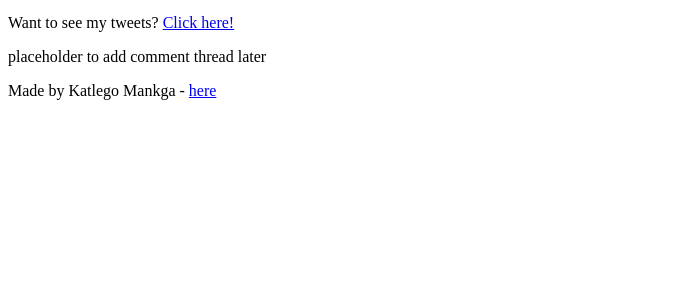
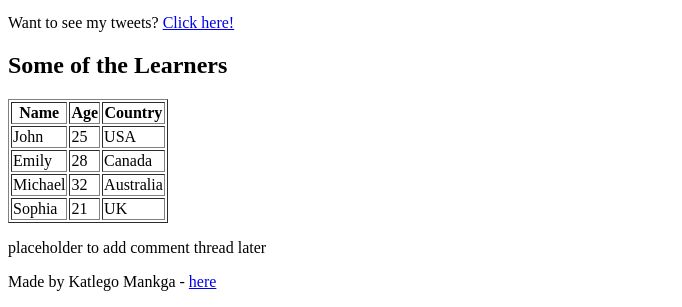
Before and after one commit to katlego22-maker/My_First_Portfolio, a plain HTML site: page html_basic/index.html in a window 1280 px wide. Shown: the part 573-880 px from the top of the page, without its empty margins (0-682 px from the left). Before the commit the page ends 800 px from the top, so only its background shows below. Drawn offline with Linux system fonts and the light colour scheme.

Commit message:
feat: adding table to index

```diff
--- a/html_basic/index.html
+++ b/html_basic/index.html
@@ -32,6 +32,40 @@
             </a>
 
             <p>Want to see my tweets? <a href="tweets.html">Click here!</a></p>
+            <div class="learners-table">
+                <h2>Some of the Learners</h2>
+                <table border="1">
+                    <thead>
+                        <tr>
+                            <th>Name</th>
+                            <th>Age</th>
+                            <th>Country</th>
+                        </tr>
+                    </thead>
+                    <tbody>
+                        <tr>
+                            <td>John</td>
+                            <td>25</td>
+                            <td>USA</td>
+                        </tr>
+                        <tr>
+                            <td>Emily</td>
+                            <td>28</td>
+                            <td>Canada</td>
+                        </tr>
+                        <tr>
+                            <td>Michael</td>
+                            <td>32</td>
+                            <td>Australia</td>
+                        </tr>
+                        <tr>
+                            <td>Sophia</td>
+                            <td>21</td>
+                            <td>UK</td>
+                        </tr>
+                    </tbody>
+                </table>
+            </div>
         </article>
 
         <aside>
```
Also changed, not shown: html_basic/tweets.html (+2 -0 lines).
